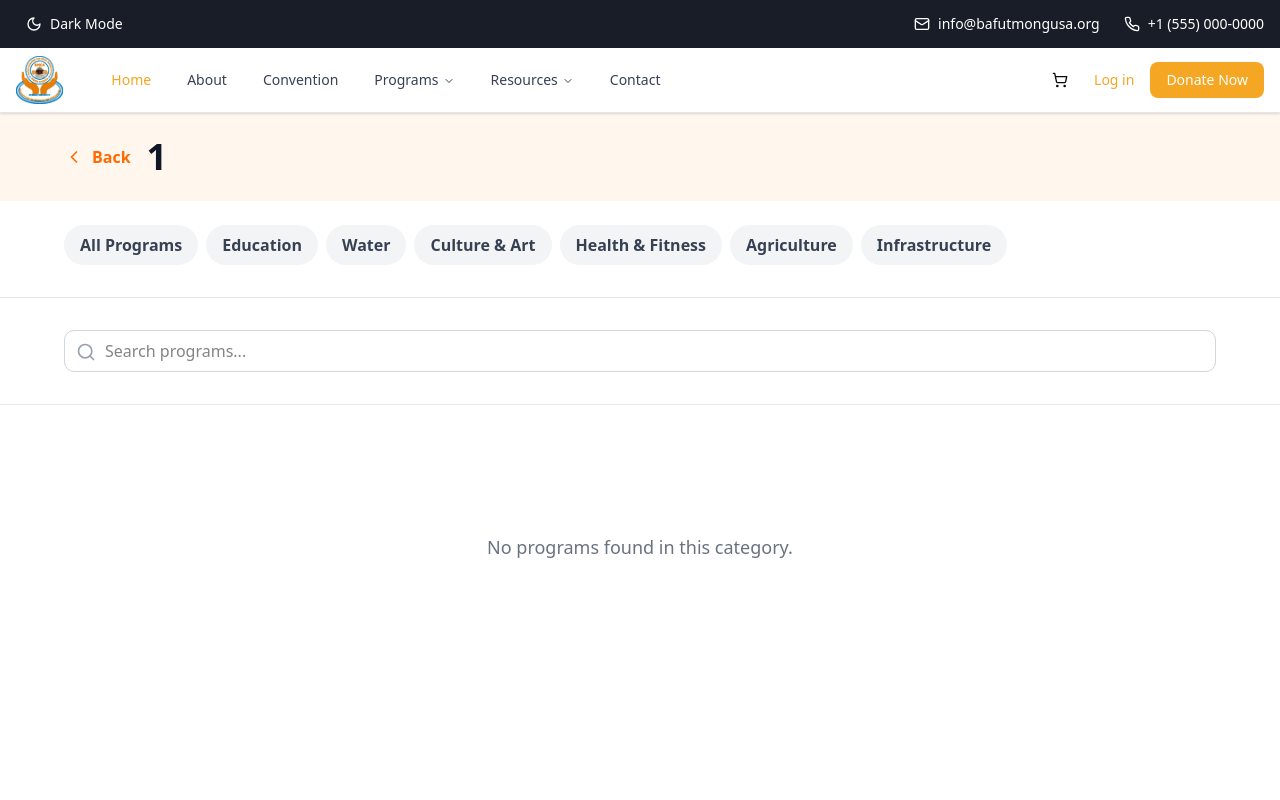
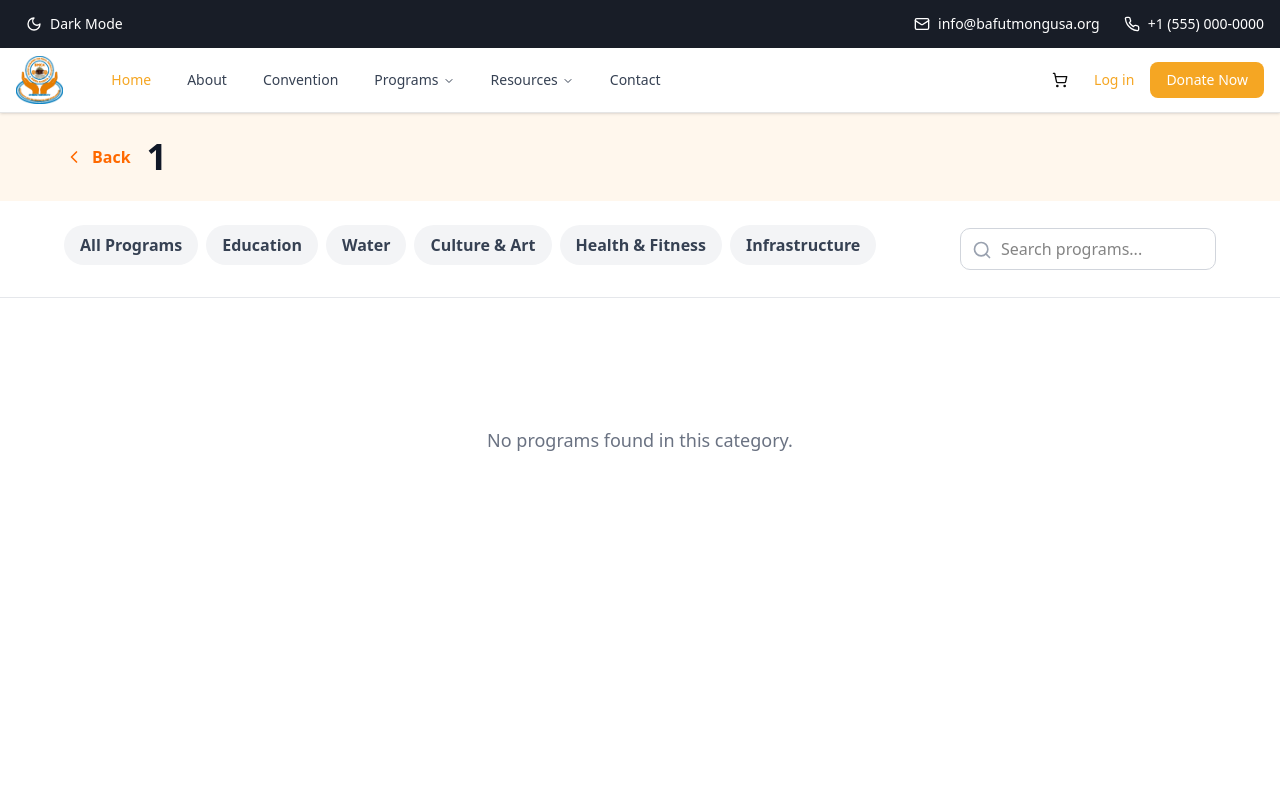
Before and after one commit to Abdoulaye-Thespy/BMCAREVAMP, a Next.js app: page /programs/1 in a window 1280 px wide. Shown: the top 800 px of the page. Built offline with nearby package versions, Linux system fonts and the light colour scheme.

Commit message:
change filter and search

```diff
--- a/src/app/programs/[category]/page.js
+++ b/src/app/programs/[category]/page.js
@@ -206,30 +206,6 @@ export default function CategoryPage() {
                 image: "/infrastructure-building-development.jpg",
                 status: "pending",
             },
-        ],
-        agriculture: [
-            {
-                id: 17,
-                category: "agriculture",
-                title: "Sustainable Farming Program",
-                description: "Training farmers in modern agricultural techniques and sustainable practices.",
-                location: "Bamenda, Cameroon",
-                date: "Active",
-                organizer: "BMCA",
-                image: "/education-program-classroom.jpg",
-                status: "active",
-            },
-            {
-                id: 18,
-                category: "agriculture",
-                title: "Seed Distribution Initiative",
-                description: "Providing quality seeds and farming tools to local farmers.",
-                location: "Bafut, Cameroon",
-                date: "Seasonal",
-                organizer: "BMCA",
-                image: "/education-program-classroom.jpg",
-                status: "active",
-            },
         ]
     }
 
@@ -261,7 +237,6 @@ export default function CategoryPage() {
         { id: "water", name: "Water" },
         { id: "culture-art", name: "Culture & Art" },
         { id: "health", name: "Health & Fitness" },
-        { id: "agriculture", name: "Agriculture" },
         { id: "infrastructure", name: "Infrastructure" },
     ]
 
@@ -287,10 +262,12 @@ export default function CategoryPage() {
                     </div>
                 </div>
 
-                {/* Category Filter Tabs */}
+                {/* Combined Category Filter and Search Section */}
                 <section className="py-6 px-4 sm:px-6 lg:px-8 bg-white border-b border-gray-200">
                     <div className="max-w-6xl mx-auto">
-                        <div className="flex gap-2 overflow-x-auto pb-2">
+                        <div className="flex flex-col lg:flex-row gap-4 items-start lg:items-center justify-between">
+                            {/* Category Filter Tabs */}
+                            <div className="flex gap-2 overflow-x-auto pb-2 w-full lg:w-auto">
                                 {categories.map((category) => (
                                     <button
                                         key={category.id}
@@ -304,13 +281,9 @@ export default function CategoryPage() {
                                     </button>
                                 ))}
                             </div>
-                    </div>
-                </section>
 
                             {/* Search Bar */}
-                <section className="py-8 px-4 sm:px-6 lg:px-8 bg-white border-b border-gray-200">
-                    <div className="max-w-6xl mx-auto">
-                        <div className="relative">
+                            <div className="relative w-full lg:w-64">
                                 <Search className="absolute left-3 top-3 text-gray-400 w-5 h-5" />
                                 <input
                                     type="text"
@@ -319,6 +292,7 @@ export default function CategoryPage() {
                                     onChange={(e) => setSearchTerm(e.target.value)}
                                     className="w-full pl-10 pr-4 py-2 border border-gray-300 rounded-lg focus:ring-2 focus:ring-orange-500 focus:border-transparent"
                                 />
+                            </div>
                         </div>
                     </div>
                 </section>
--- a/src/components/sections/programs-section.js
+++ b/src/components/sections/programs-section.js
@@ -38,24 +38,6 @@ export default function ProgramsSection() {
       id: "infrastructure",
       name: "Infrastructure",
       icon: Building2,
-    },
-    {
-      id: 7,
-      name: "More",
-      icon: Plus,
-      isMore: true,
-    },
-    {
-      id: 8,
-      name: "More",
-      icon: Plus,
-      isMore: true,
-    },
-    {
-      id: 9,
-      name: "More",
-      icon: Plus,
-      isMore: true,
     },
   ]
 
```
Lines whose indentation alone changed are shown as unchanged.
